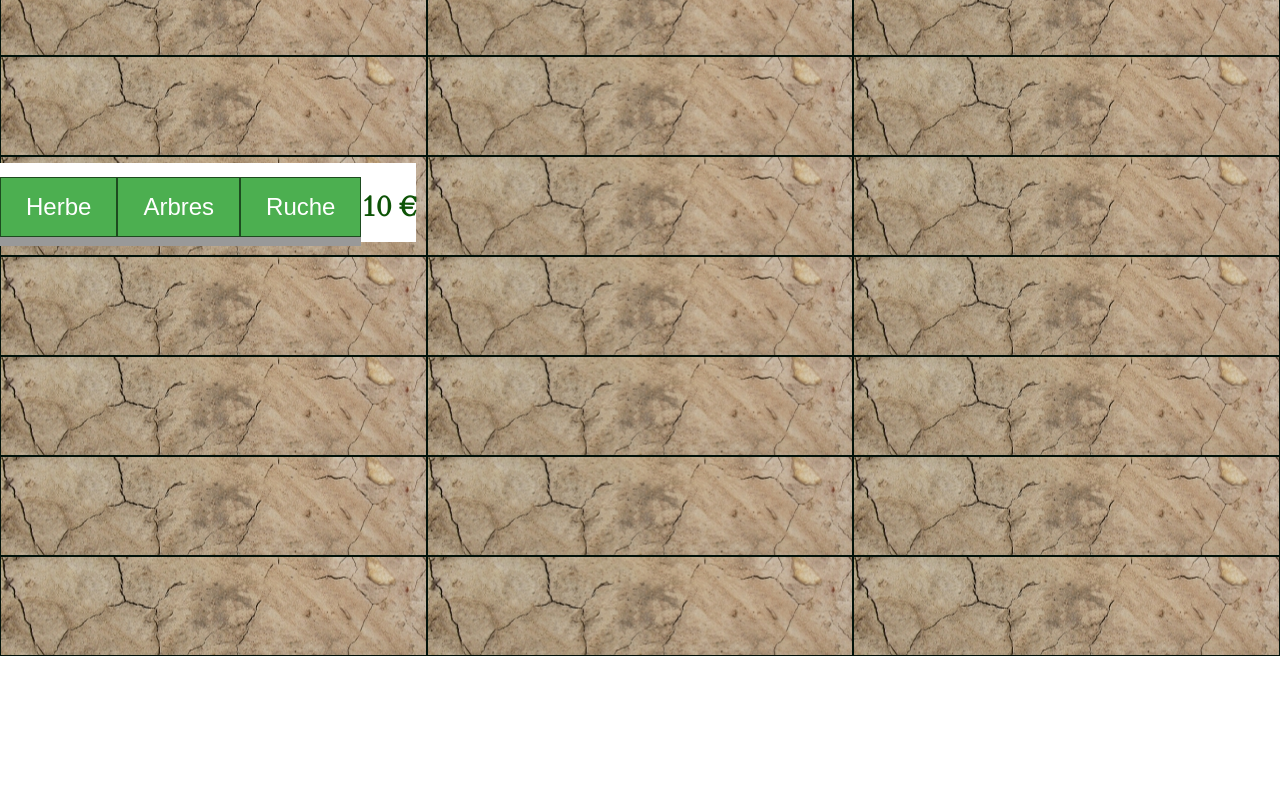
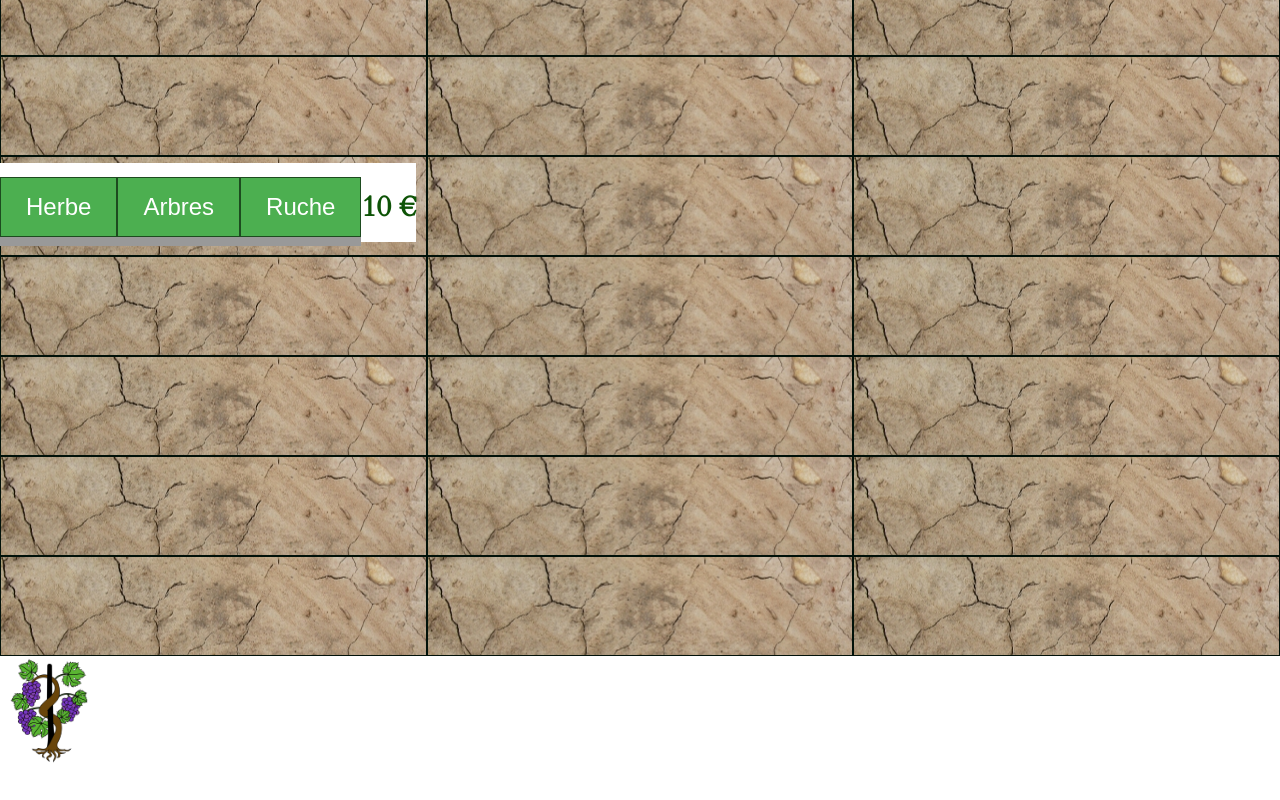
Before and after one commit to Timothee-Augustin/Hackathon-the-winer, a React (Create React App) app in the folder the-winer/: page /game in a window 1280 px wide. Shown: the part 558-1358 px from the top of the page. Built offline with nearby package versions, Linux system fonts and the light colour scheme.

Commit message:
image vignes

```diff
--- a/the-winer/src/components/Game.jsx
+++ b/the-winer/src/components/Game.jsx
@@ -3,6 +3,7 @@ import Income from "./Income";
 import ClickableCell from "./ClickableCell";
 // import FilledCell from "./FilledCell";
 import "./CSS/Game.css";
+import vigneBis from "./assets/vigneBis.png";
 
 function Game() {
   const [gridData, setGridData] = useState([]);
@@ -55,6 +56,7 @@ function Game() {
             }}
           />
         ))}
+        <img src={vigneBis} alt="vignes" width="100 px" heigh="100px" />
       </div>
       <footer className="footer">
         <button
```
